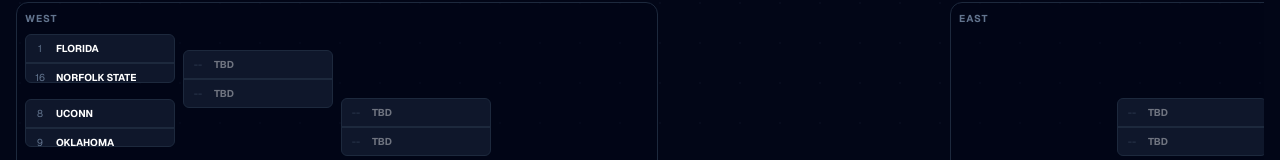
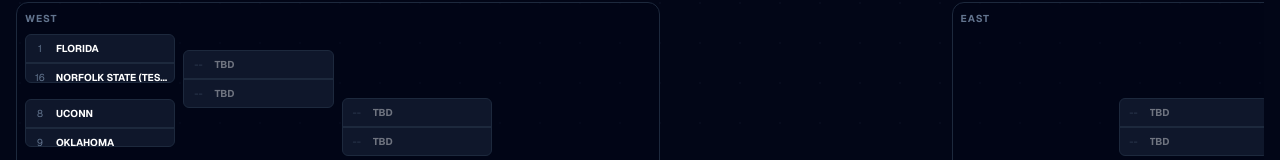
Before and after one commit to aseth23/March-Madness-Bracket, a Next.js app: page /bracket in a window 1280 px wide. Shown: the part 137-297 px from the top of the page. Built offline with nearby package versions, Linux system fonts and the light colour scheme; no server answers.

Commit message:
Test bracketData seed name

```diff
--- a/app/bracket/bracketData.ts
+++ b/app/bracket/bracketData.ts
@@ -67,7 +67,7 @@
     "Grand Canyon",
     "UNC Wilmington",
     "Omaha",
-    "Norfolk State",
+    "Norfolk State (Test)",
   ]),
 
   buildRegion("East", [
```
